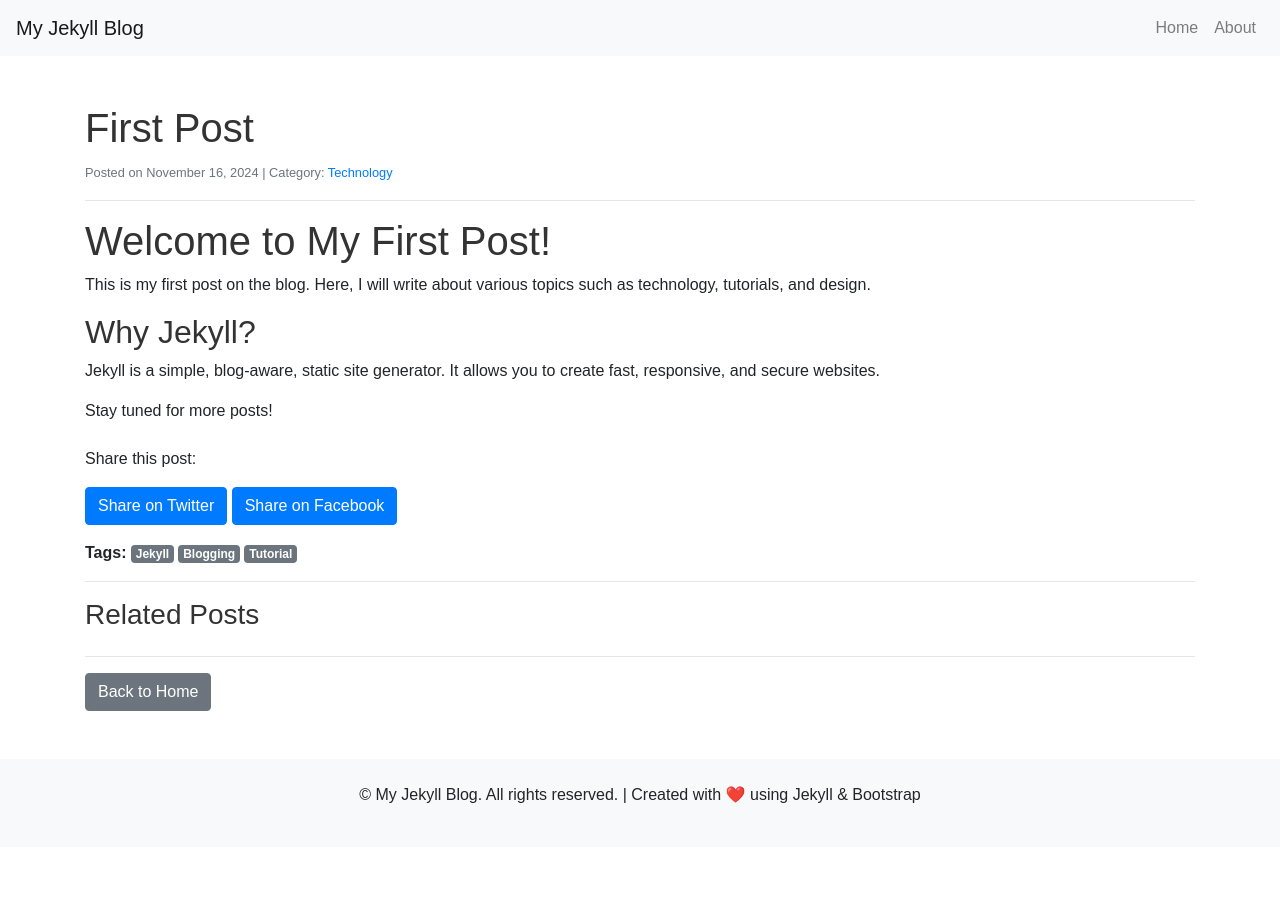
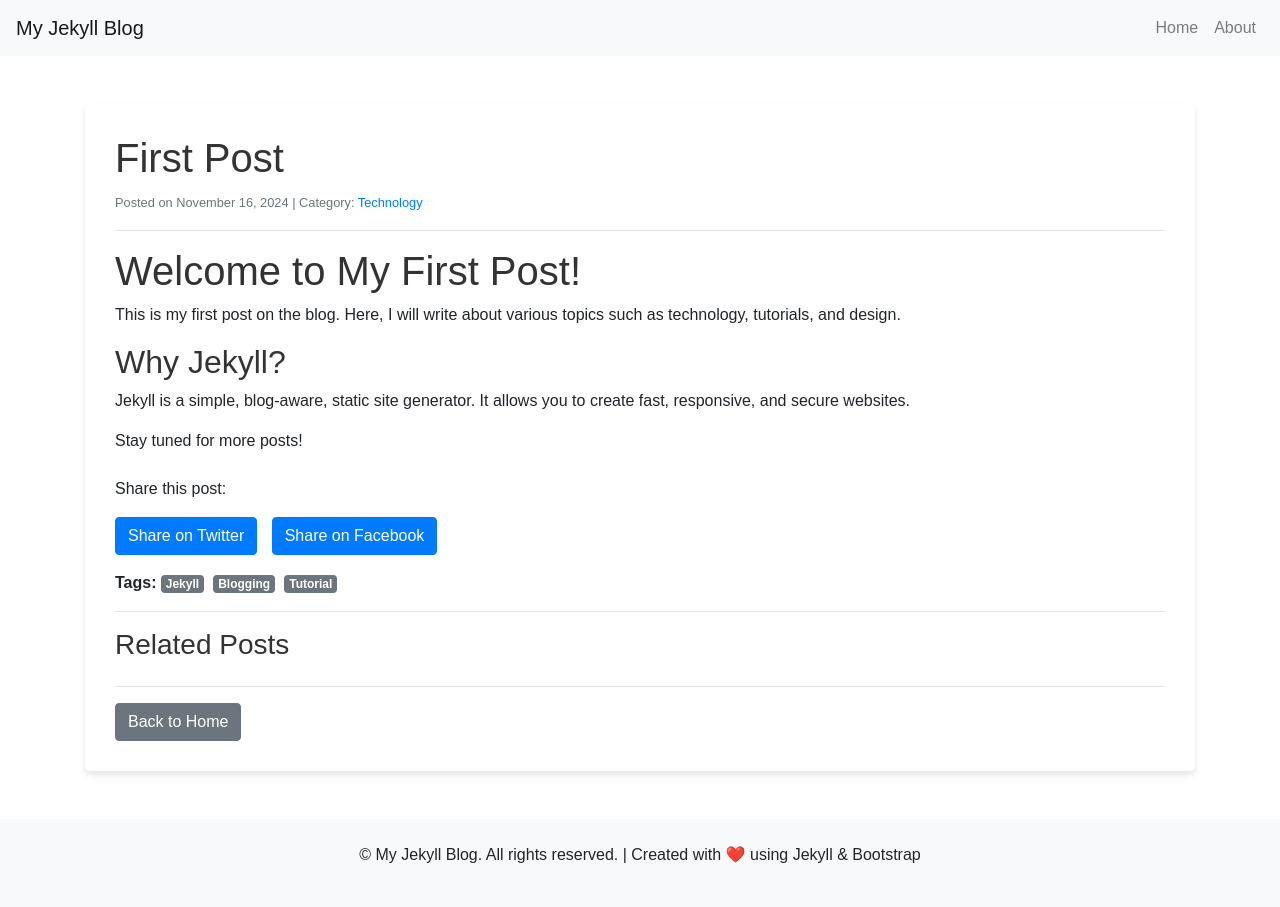
Before and after one commit to ltxstudio/anime, a Jekyll site: the page built from _posts/2024-11-16-first-post.md, in a window 1280 px wide. Built offline with Jekyll 4.4.1, drawn with Linux system fonts in a browser that asks for light colours; nearby versions of some CDN libraries.

Commit message:
Update custom.css

```diff
--- a/assets/css/custom.css
+++ b/assets/css/custom.css
@@ -30,3 +30,37 @@ footer {
     font-size: 1.2rem;
   }
 }
+/* Custom styles for Post Layout */
+.post-content {
+  background-color: #fff;
+  padding: 30px;
+  border-radius: 5px;
+  box-shadow: 0 4px 6px rgba(0, 0, 0, 0.1);
+}
+
+h1 {
+  font-size: 2.5rem;
+}
+
+.social-share a {
+  margin-right: 10px;
+}
+
+.tags .badge {
+  margin-right: 5px;
+}
+
+.card {
+  border: 1px solid #ddd;
+  border-radius: 5px;
+}
+
+.card-img-top {
+  height: 200px;
+  object-fit: cover;
+}
+
+.pagination {
+  margin-top: 20px;
+  text-align: center;
+}
```
